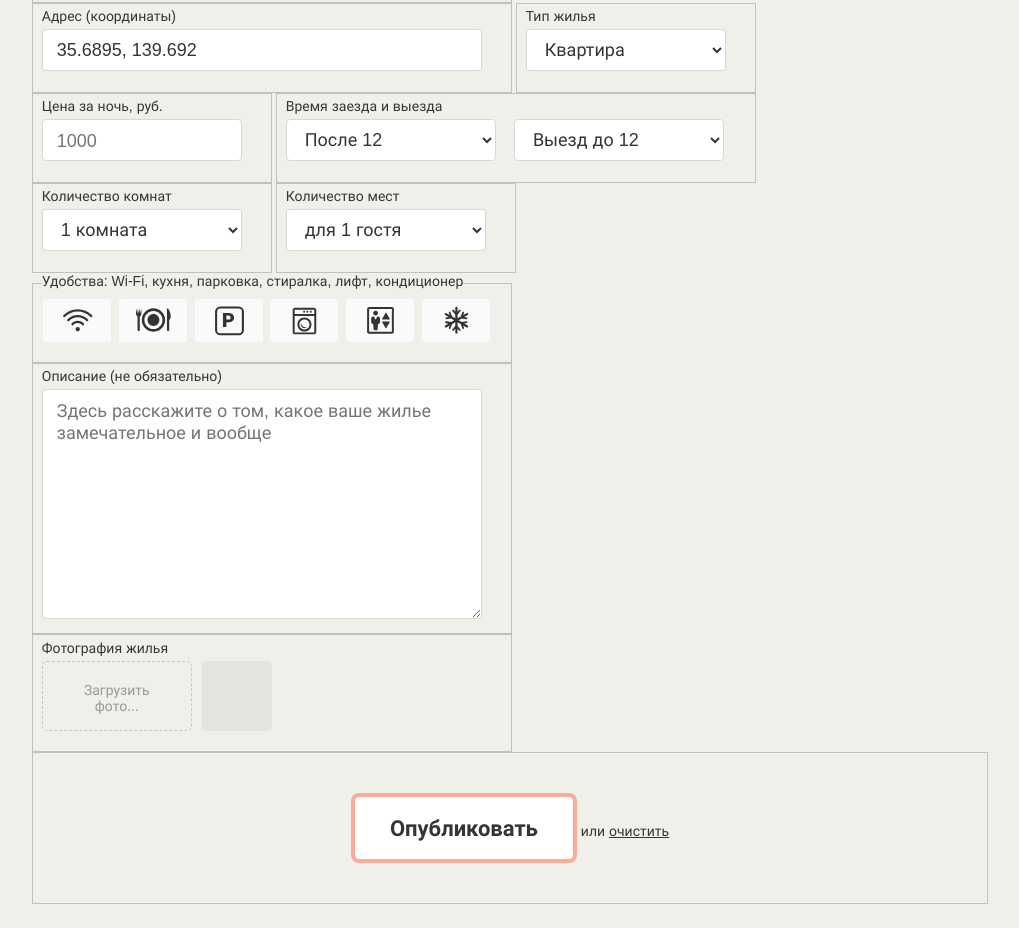
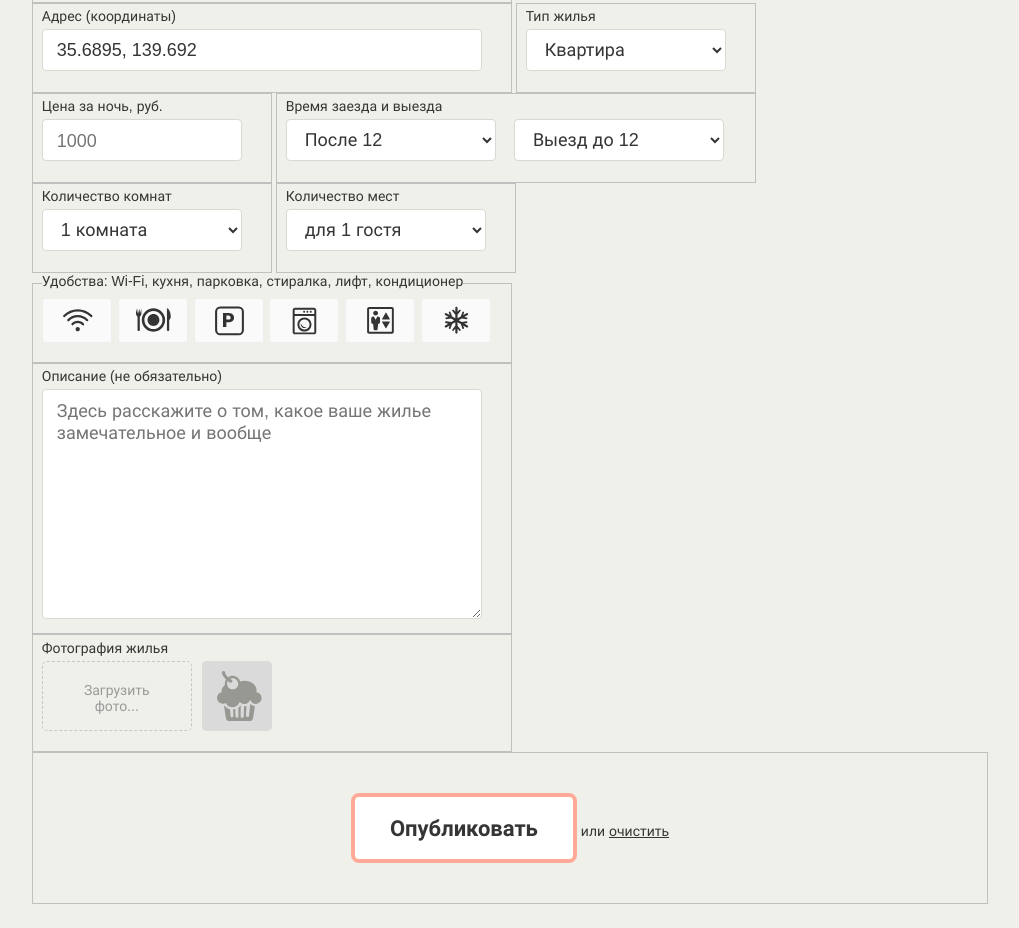
Before and after one commit to IrKir/1671865-keksobooking-24, a website with bundled scripts: page index.html in a window 1280 px wide. Shown: the part 944-1872 px from the top of the page, without its empty margins (90-1109 px from the left). Built offline with nearby package versions, Linux system fonts and the light colour scheme; no server answers.

Commit message:
Создай функцию для предпросмотра изображений

```diff
--- a/css/style.css
+++ b/css/style.css
@@ -288,7 +288,8 @@ fieldset {
           align-items: center;
 }
 
-.ad-form-header__preview {
+.ad-form-header__preview,
+.ad-form__photo-wrapper  {
   display: -webkit-box;
   display: -ms-flexbox;
   display: flex;
--- a/index.html
+++ b/index.html
@@ -77,7 +77,8 @@
           <legend class="ad-form-header__title">Ваша фотография (для карты)</legend>
           <div class="ad-form-header__upload">
             <div class="ad-form-header__preview">
-              <img src="img/muffin-grey.svg" alt="Аватар пользователя" width="40" height="44">
+              <img src="img/muffin-grey.svg" alt="Аватар пользователя" width="40" height="44" class = "setup-user-pic">
+              <input type="file" name="avatar" accept="image/png, image/jpeg, image/jpg">
             </div>
             <div class="ad-form__field">
               <input type="file" id="avatar" name="avatar" class="ad-form-header__input visually-hidden" accept="image/png, image/jpeg">
@@ -165,7 +166,11 @@
               <input type="file" id="images" name="images" class="ad-form__input visually-hidden" accept="image/png, image/jpeg">
               <label for="images" class="ad-form__drop-zone">Загрузить<br>фото...</label>
             </div>
-            <div class="ad-form__photo"></div>
+            <div class="ad-form__photo">
+              <div class= "ad-form__photo-wrapper">
+                <img src="img/muffin-grey.svg" alt="Фото квартиры" width="50" height="50" class = "setup-photo">
+            </div>
+            </div>
           </div>
         </fieldset>
         <fieldset class="ad-form__element ad-form__element--submit">
--- a/js/filter.js
+++ b/js/filter.js
@@ -43,7 +43,7 @@ const roomsSelect = filterForm.querySelector('#housing-rooms');
 const guestsSelect = filterForm.querySelector('#housing-guests');
 
 
-const checkFeatures = (element) => {
+/*const checkFeatures = (element) => {
   const featuresSelect = filterForm.querySelectorAll('.map__checkbox:checked');
 
   const featuresFilter = [...featuresSelect].map((el) => el.value);
@@ -51,7 +51,7 @@ const checkFeatures = (element) => {
   console.log(featuresFilter.length, filter.length);
   return featuresFilter.length === filter.length;
 
-};
+};*/
 
 const checkType = (element) => {
   if (housingSelect.value === 'any') {
@@ -88,7 +88,7 @@ const checkGuests = (element) => {
 
 const setFilterChangeHandler = (offersArray) => {
   filterForm.addEventListener('change', () => {
-    const result = offersArray.filter((offer) => checkType(offer) && checkNumberRooms(offer) && checkGuests(offer) && checkPrice(offer) && checkFeatures(offer));
+    const result = offersArray.filter((offer) => checkType(offer) && checkNumberRooms(offer) && checkGuests(offer) && checkPrice(offer) /*&& checkFeatures(offer)*/);
     removePins();
     setPins(result);
   });
--- a/js/main.js
+++ b/js/main.js
@@ -1,9 +1,14 @@
+/* global _:readonly */
+
 import {onDwellingChange, setAdFormValidation, setUserFormSubmit, resetForm} from'./form-validation.js';
 import {deactivateForm} from './page-switch.js';
 import {setMap, setAddressValue, setPins} from './map.js';
 import {getData} from './api.js';
 import './popup.js';
 import {setFilterChangeHandler} from './filter.js';
+import './avatar.js';
+
+const RERENDER_DELAY = 500;
 
 onDwellingChange();
 setAdFormValidation();
```
